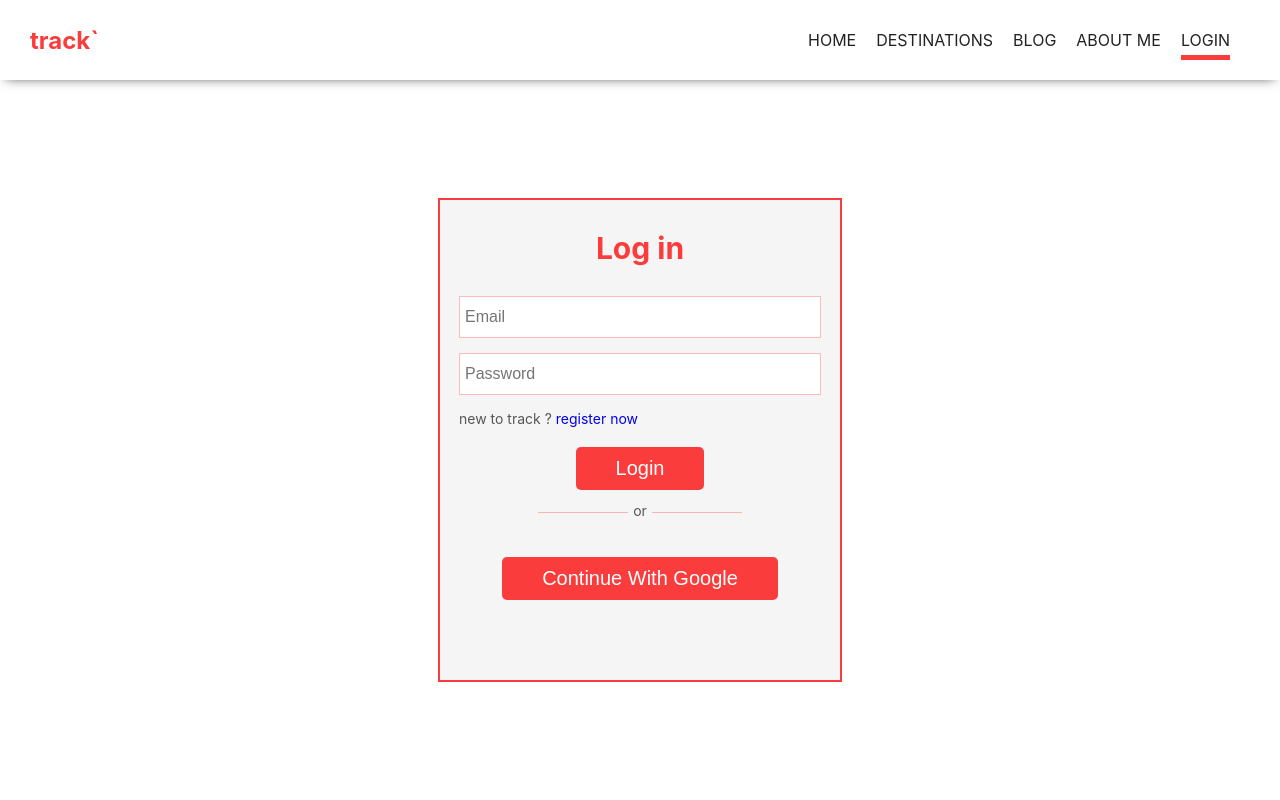
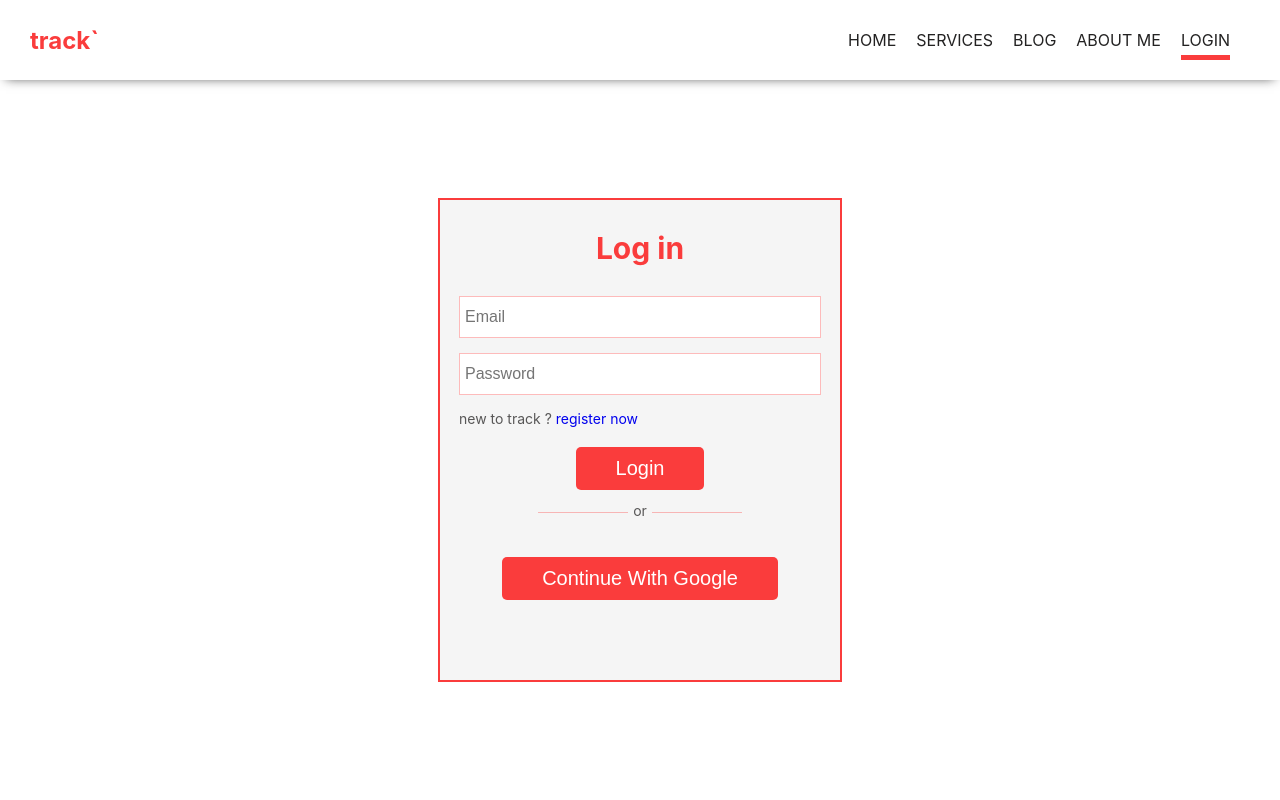
Before and after one commit to hrz07/track, a React (Create React App) app: page /login in a window 1280 px wide. Shown: the top 800 px of the page. Built offline with nearby package versions, Linux system fonts and the light colour scheme; no server answers.

Commit message:
loading spinner added

```diff
--- a/package.json
+++ b/package.json
@@ -10,6 +10,7 @@
     "react": "^18.0.0",
     "react-dom": "^18.0.0",
     "react-firebase-hooks": "^5.0.3",
+    "react-icons": "^4.3.1",
     "react-router-dom": "^6.3.0",
     "react-scripts": "5.0.1",
     "web-vitals": "^2.1.4"
--- a/src/Components/Header/Header.js
+++ b/src/Components/Header/Header.js
@@ -16,7 +16,7 @@ const Header = () => {
             </div>
             <div>
                 <NavLink to='/' >HOME</NavLink>
-                <NavLink to='/destinations' >DESTINATIONS</NavLink>
+                <NavLink to='/destinations' >SERVICES</NavLink>
                 <NavLink to='/blog' >BLOG</NavLink>
                 <NavLink to='/me' >ABOUT ME</NavLink>
                 {
--- a/src/Components/Home/Home.js
+++ b/src/Components/Home/Home.js
@@ -33,7 +33,7 @@ const Home = () => {
                     Popular Destinations</h1>
                 </marquee>
 
-                <h3>DESTINATIONS</h3>
+                <h3>SERVICES</h3>
 
                 <div className='spots'>
                     {
--- a/src/Components/PrivateRoute/PrivateRoute.js
+++ b/src/Components/PrivateRoute/PrivateRoute.js
@@ -2,13 +2,14 @@ import React from 'react';
 import { useAuthState } from 'react-firebase-hooks/auth';
 import { Navigate, useLocation } from 'react-router-dom';
 import auth from '../../firebase/firebase.init'
+import Spinner from '../Spinner/Spinner';
 const Privateroute = ({children}) => {
 
     const [user, loading, error] = useAuthState(auth);
     const location = useLocation();
 
     if(loading){
-        return <p>Loading.......</p>
+        return <Spinner/>
     }
     if (!user) {
        return <Navigate to="/login" state={{from: location}} replace />
--- /dev/null
+++ b/src/Components/Spinner/Spinner.css
@@ -0,0 +1,6 @@
+.spinnerBox{
+    display: flex;
+    align-items: center;
+    justify-content: center;
+    margin-top: 50px;
+}
--- /dev/null
+++ b/src/Components/Spinner/Spinner.js
@@ -0,0 +1,13 @@
+import React from 'react';
+import './Spinner.css'
+import spinner from '../../photos/loading.gif'
+
+const Spinner = () => {
+    return (
+        <div className='spinnerBox'>
+            <img src={spinner} alt="" />
+        </div>
+    );
+}
+
+export default Spinner;
```
Also changed, not shown: src/photos/spinner.gif (added), 1 other file (tests, documents, lock files or other folders).
